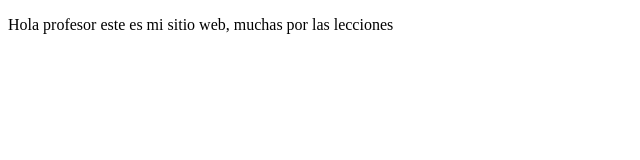
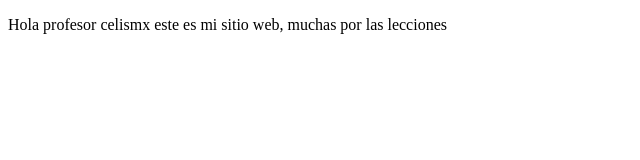
Before and after one commit to instagramgonzalog/proyectoDemoCursoPrework, a plain HTML site: page index.html in a window 1280 px wide. Shown: the whole page, without its empty margins (0-640 px from the left). Drawn offline with Linux system fonts and the light colour scheme.

Commit message:
agragando la palabra celismx

```diff
--- a/index.html
+++ b/index.html
@@ -8,7 +8,7 @@
 </head>
 <body>
   <p>
-      Hola profesor este es mi sitio web, muchas por las lecciones
+      Hola profesor celismx este es mi sitio web, muchas por las lecciones
   </p>
 </body>
 </html>
```
